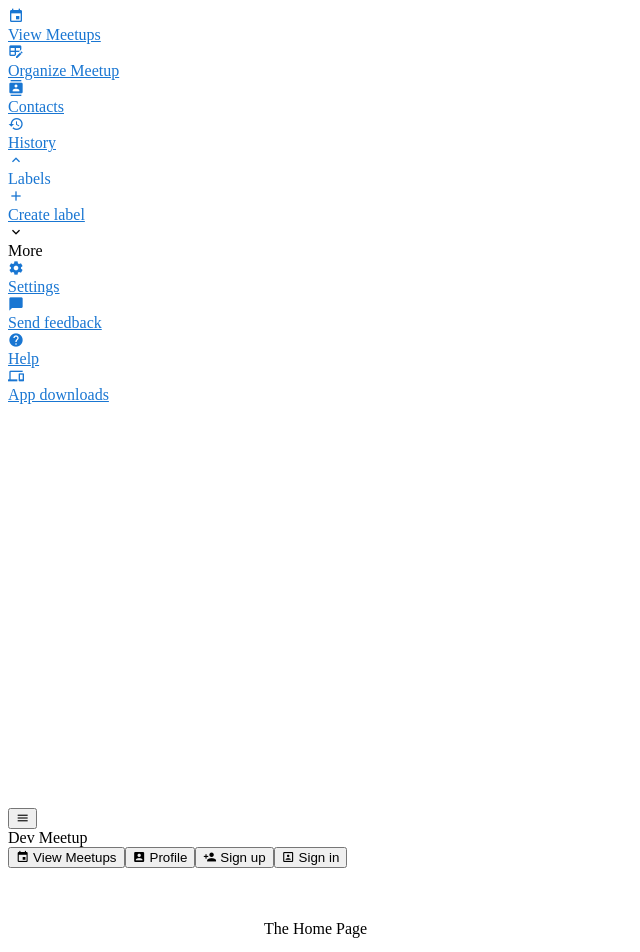
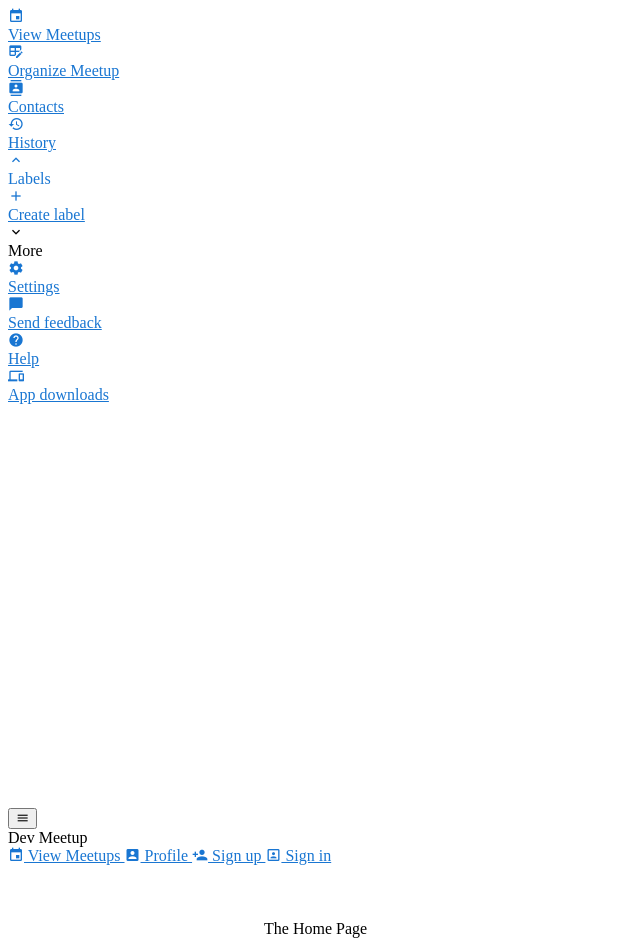
Before and after one commit to jduffie/vue_vuex_vuetify_firebase_auth, a Vue app: page / in a window 1280 px wide. Shown: the top 952 px of the page, without its empty margins (0-640 px from the left). Built offline with nearby package versions, Linux system fonts and the light colour scheme.

Commit message:
navigation: fix links on banner items

```diff
--- a/src/App.vue
+++ b/src/App.vue
@@ -90,7 +90,9 @@
             <v-toolbar-title><router-link to="/" tag="span" style="cursor: pointer">Dev Meetup</router-link></v-toolbar-title>
             <v-spacer></v-spacer>
             <v-toolbar-items class="hidden-xs-only" >
-                <v-btn text v-for="item in bannerItems" :key="item.text">
+                <v-btn text v-for="item in bannerItems" :key="item.text"
+                       router
+                       v-bind:to="item.link">
                     <v-icon left>{{item.icon}}</v-icon>
                   {{item.text}}
                 </v-btn>
@@ -121,10 +123,10 @@
         data: () => ({
             drawer: null,
             bannerItems: [
-                {icon: 'mdi-calendar', text: 'View Meetups'},
-                {icon: 'mdi-account-box', text: 'Profile'},
-                {icon: 'mdi-account-plus', text: 'Sign up'},
-                {icon: 'mdi-account-box-outline', text: 'Sign in'}
+                {icon: 'mdi-calendar', text: 'View Meetups', link: '/meetups'},
+                {icon: 'mdi-account-box', text: 'Profile', link: '/profile'},
+                {icon: 'mdi-account-plus', text: 'Sign up', link: '/signup'},
+                {icon: 'mdi-account-box-outline', text: 'Sign in', link: '/signin'}
             ],
             drawerItems: [
                 {icon: 'mdi-calendar', text: 'View Meetups', link: '/meetups' },
```
